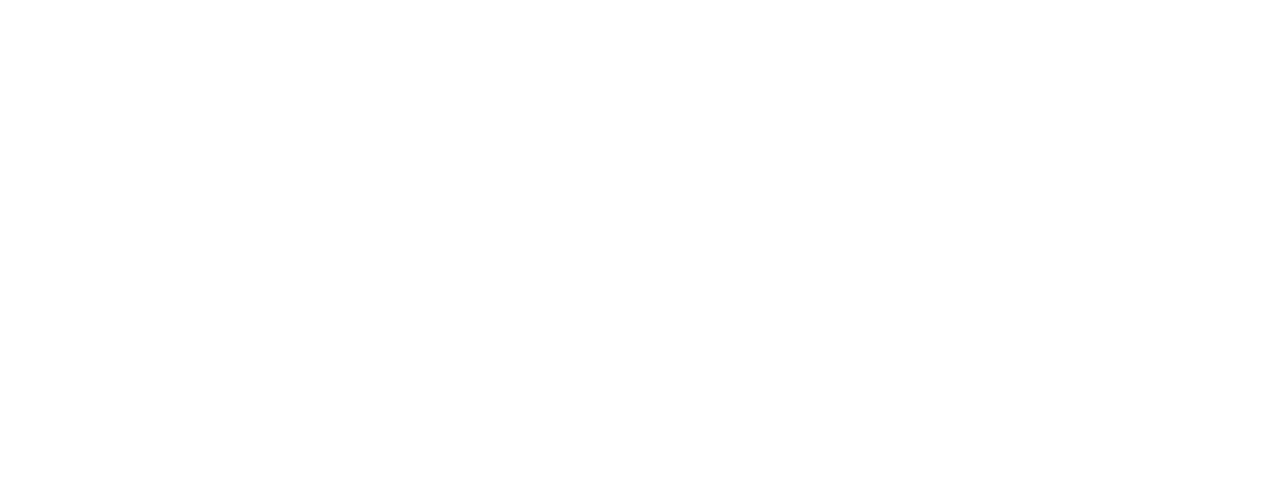
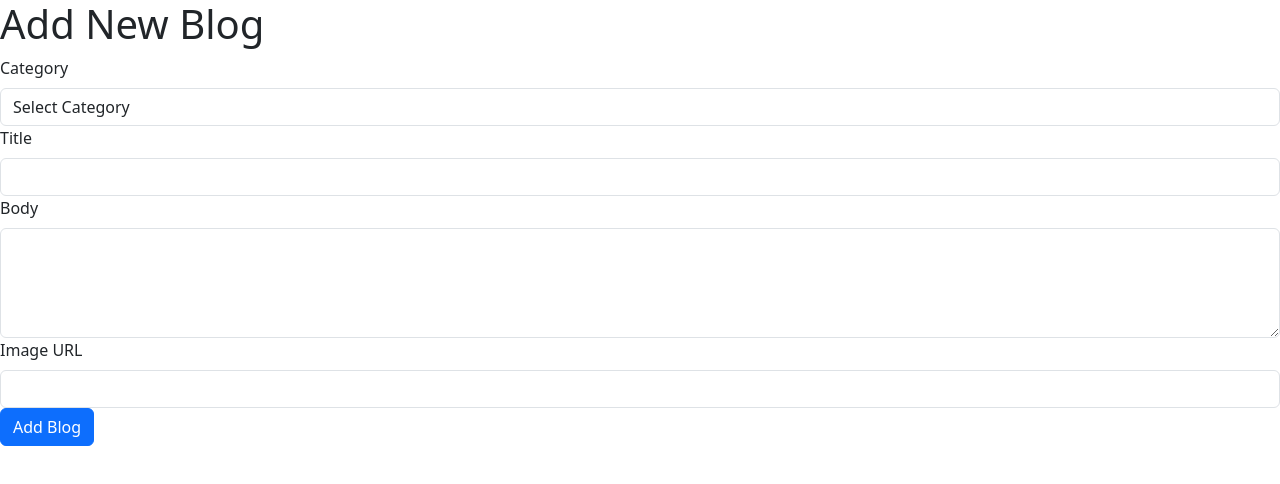
Before and after one commit to TranHuy103258/FE_SDN, a React (Create React App) app: page /admin/blog/add in a window 1280 px wide. Before the commit this address had no page. Shown: the top 484 px of the page. Built offline with nearby package versions, Linux system fonts and the light colour scheme.

Commit message:
blog detail

```diff
--- a/src/Admin/pages/Blog/AddBlog.js
+++ b/src/Admin/pages/Blog/AddBlog.js
@@ -1,10 +1,86 @@
-import React from "react";
+import React, { useState } from "react";
+import { Button, Col, Form, Row } from "react-bootstrap";
 
 const AddBlog = () => {
+  const [formData, setFormData] = useState({
+    categoryId: "",
+    title: "",
+    body: "",
+    image: "",
+  });
+
+  const handleChange = (e) => {
+    const { name, value } = e.target;
+    setFormData({ ...formData, [name]: value });
+  };
+
+  const handleSubmit = (e) => {
+    e.preventDefault();
+    // Gửi dữ liệu formData tới API backend để tạo mới blog
+    console.log("Form submitted with data:", formData);
+    // Reset form fields
+    setFormData({
+      categoryId: "",
+      title: "",
+      body: "",
+      image: "",
+    });
+  };
+
   return (
-    <div>
-      <h1>Add here</h1>
-    </div>
+    <Row>
+      <Col>
+        <h1>Add New Blog</h1>
+        <Form onSubmit={handleSubmit}>
+          <Form.Group controlId="categoryId">
+            <Form.Label>Category</Form.Label>
+            <Form.Control
+              as="select"
+              name="categoryId"
+              value={formData.categoryId}
+              onChange={handleChange}
+            >
+              <option value="">Select Category</option>
+              {/* Render categories dynamically from your state */}
+              <option value="1">Category 1</option>
+              <option value="2">Category 2</option>
+              <option value="3">Category 3</option>
+            </Form.Control>
+          </Form.Group>
+          <Form.Group controlId="title">
+            <Form.Label>Title</Form.Label>
+            <Form.Control
+              type="text"
+              name="title"
+              value={formData.title}
+              onChange={handleChange}
+            />
+          </Form.Group>
+          <Form.Group controlId="body">
+            <Form.Label>Body</Form.Label>
+            <Form.Control
+              as="textarea"
+              rows={4}
+              name="body"
+              value={formData.body}
+              onChange={handleChange}
+            />
+          </Form.Group>
+          <Form.Group controlId="image">
+            <Form.Label>Image URL</Form.Label>
+            <Form.Control
+              type="text"
+              name="image"
+              value={formData.image}
+              onChange={handleChange}
+            />
+          </Form.Group>
+          <Button variant="primary" type="submit">
+            Add Blog
+          </Button>
+        </Form>
+      </Col>
+    </Row>
   );
 };
 
--- a/src/Admin/pages/Blog/BlogList.js
+++ b/src/Admin/pages/Blog/BlogList.js
@@ -250,6 +250,7 @@ const BlogList = () => {
           ))}
         </tbody>
       </Table>
+
       <Paginate
         currentPage={currentPage}
         totalPages={totalPages}
--- /dev/null
+++ b/src/Admin/pages/Blog/EditBlog.js
@@ -0,0 +1,105 @@
+import React, { useEffect, useState } from "react";
+import { Button, Container, Form } from "react-bootstrap";
+import { useParams } from "react-router-dom";
+import { Link } from "react-router-dom";
+
+const EditBlog = () => {
+  const { id } = useParams();
+  const [blog, setBlog] = useState(null);
+  const [formData, setFormData] = useState({ title: "", body: "", image: "" });
+
+  useEffect(() => {
+    fetchBlog();
+  }, []);
+
+  const fetchBlog = async () => {
+    try {
+      const response = await fetch(`http://localhost:9999/blogs/${id}`);
+      const data = await response.json();
+      setBlog(data);
+      // Populate form data with current blog data
+      setFormData({ title: data.title, body: data.body, image: data.image });
+    } catch (error) {
+      console.error("Error fetching blog:", error);
+    }
+  };
+
+  const handleChange = (e) => {
+    const { name, value } = e.target;
+    setFormData({ ...formData, [name]: value });
+  };
+
+  const handleSubmit = async (e) => {
+    e.preventDefault();
+    try {
+      const response = await fetch(`http://localhost:9999/blogs/${id}`, {
+        method: "PUT",
+        headers: {
+          "Content-Type": "application/json",
+        },
+        body: JSON.stringify(formData),
+      });
+      if (!response.ok) {
+        throw new Error("Failed to update blog");
+      }
+      console.log("Blog updated successfully");
+    } catch (error) {
+      console.error("Error updating blog:", error);
+    }
+  };
+
+  if (!blog) {
+    return <div>Loading...</div>;
+  }
+
+  return (
+    <Container className="main-product-wrapper py-5 home-wrapper-2 mt-2">
+      <div className="row">
+        <div className="col-12 my-3">
+          <Button className="btn-danger">
+            <Link className="text-white" to="/admin/blog">
+              Back to list
+            </Link>
+          </Button>
+        </div>
+        <div className="col-7 row">
+          <Form onSubmit={handleSubmit}>
+            <Form.Group controlId="title">
+              <Form.Label>Title</Form.Label>
+              <Form.Control
+                type="text"
+                name="title"
+                value={formData.title}
+                onChange={handleChange}
+              />
+            </Form.Group>
+            <Form.Group controlId="body">
+              <Form.Label>Body</Form.Label>
+              <Form.Control
+                as="textarea"
+                rows={4}
+                name="body"
+                value={formData.body}
+                onChange={handleChange}
+              />
+            </Form.Group>
+            <Form.Group controlId="image">
+              <Form.Label>Image URL</Form.Label>
+              <Form.Control
+                type="text"
+                name="image"
+                value={formData.image}
+                onChange={handleChange}
+              />
+            </Form.Group>
+            <Button variant="primary" type="submit">
+              Update Blog
+            </Button>
+          </Form>
+        </div>
+      </div>
+    </Container>
+  );
+};
+
+export default EditBlog;
--- a/src/App.js
+++ b/src/App.js
@@ -11,6 +11,8 @@ import ProductPage from "./pages/ProductPage";
 import AllProduct from "./pages/AllProduct";
 import Dashboard from "./Admin/pages/DashBoard/DashBoard";
 import BlogList from "./Admin/pages/Blog/BlogList";
+import AddBlog from "./Admin/pages/Blog/AddBlog";
+import EditBlog from "./Admin/pages/Blog/EditBlog";
 
 function App() {
   return (
@@ -30,12 +32,10 @@ function App() {
           {/*   <Route path="/product" element={<Products />} />
                 <Route path="/products/:productId" element={<ProductDetail />} /> */}
 
-          <Route path="/admin" element={<Dashboard />}>
-            <Route index element={<Dashboard />} />
-            <Route path="/admin/blog" element={<BlogList />} />
-            <Route path="/admin/songs" element={<Dashboard />} />
-            <Route path="/admin/users" element={<Dashboard />} />
-          </Route>
+          <Route path="/admin" element={<Dashboard />} />
+          <Route path="/admin/blog" element={<BlogList />} />
+          <Route path="/admin/blog/add" element={<AddBlog />} />
+          <Route path="/admin/blog/edit/:id" element={<EditBlog />} />
         </Routes>
       </BrowserRouter>
     </div>
```
